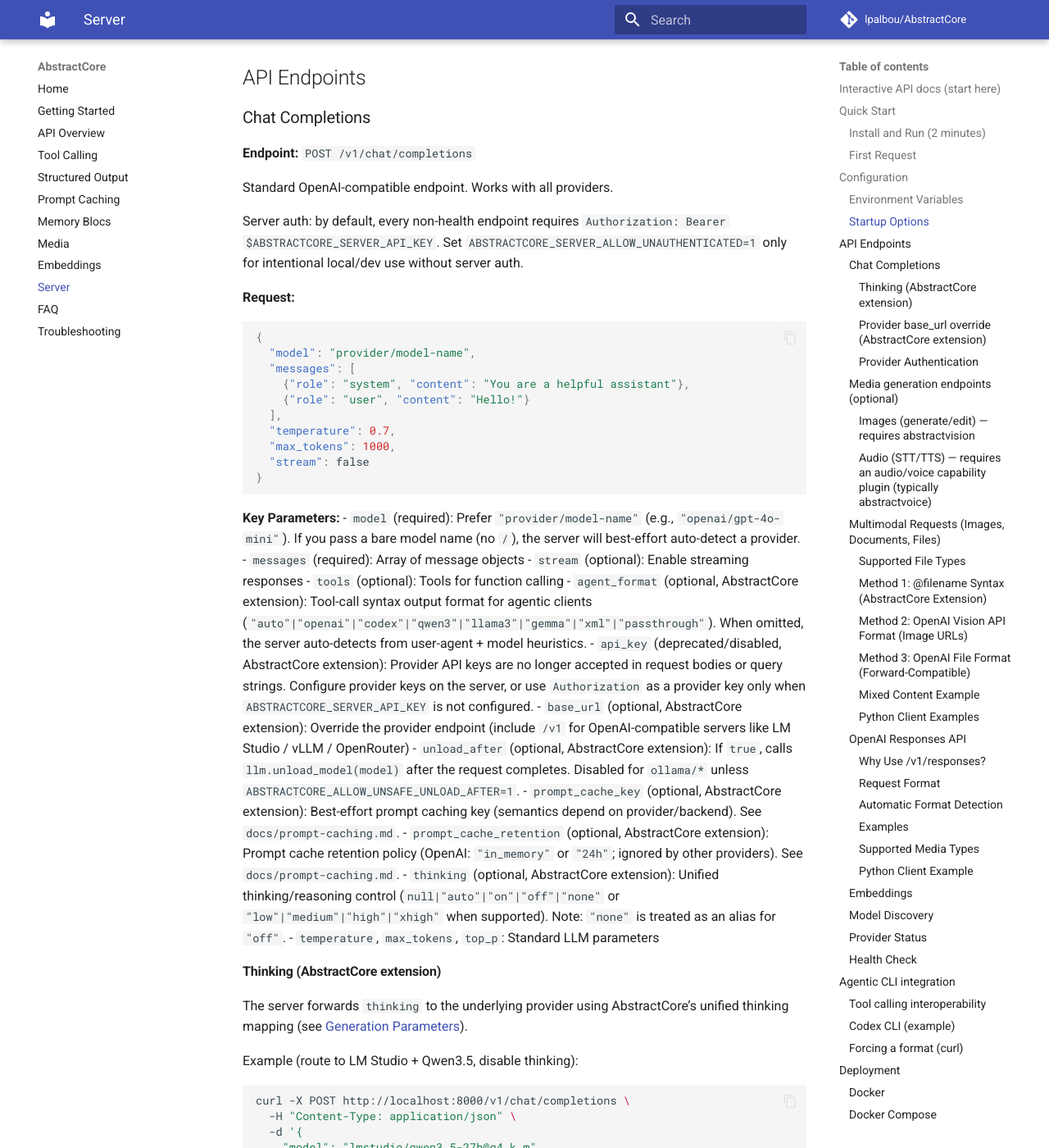
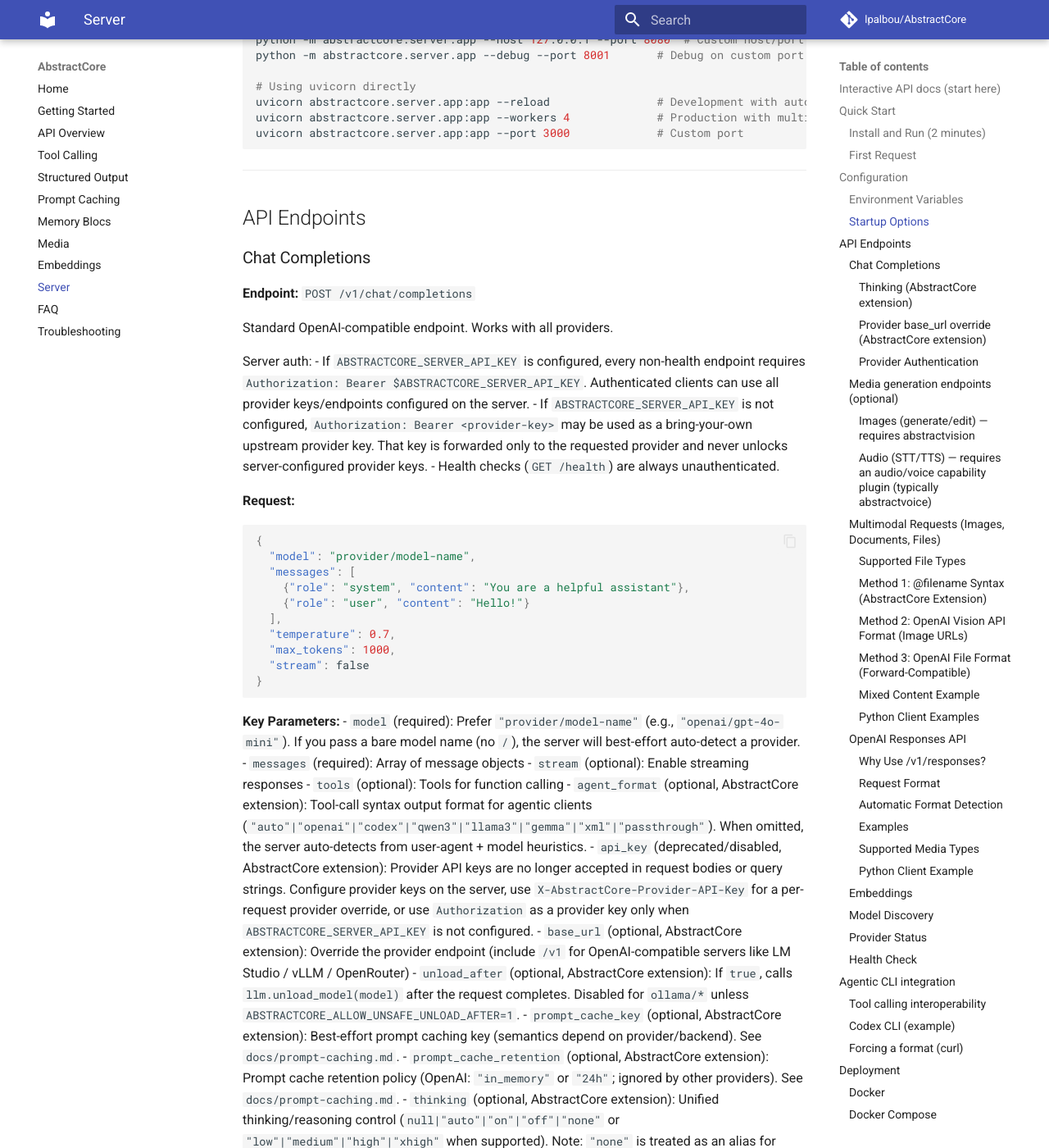
Before and after one commit to sidhantpande/Unified-LLM, an MkDocs documentation site: the page built from docs/server.md, in a window 1280 px wide and 1400 px high, scrolled down 2443 px. Shown: the whole window at 82% size. Built offline with MkDocs 1.6.1 and Material for MkDocs 9.7.7, drawn with Linux system fonts in a browser that asks for light colours; comment, search, counter and statistics services are not loaded; some of the changed text lies outside the part shown.

Commit message:
Harden server credential routing

````diff
--- a/docs/server.md
+++ b/docs/server.md
@@ -18,6 +18,10 @@ Visit while the server is running:
 # Install
 pip install "abstractcore[server]"
 
+# Configure server auth and provider keys
+export ABSTRACTCORE_SERVER_API_KEY="acore-server-secret"
+export OPENAI_API_KEY="sk-..."
+
 # Start server
 python -m abstractcore.server.app
 
@@ -34,6 +38,7 @@ curl http://localhost:8000/health
 ```bash
 curl -X POST http://localhost:8000/v1/chat/completions \
   -H "Content-Type: application/json" \
+  -H "Authorization: Bearer $ABSTRACTCORE_SERVER_API_KEY" \
   -d '{
     "model": "openai/gpt-4o-mini",
     "messages": [{"role": "user", "content": "Hello!"}]
@@ -43,9 +48,10 @@ curl -X POST http://localhost:8000/v1/chat/completions \
 Or with Python:
 
 ```python
+import os
 from openai import OpenAI
 
-client = OpenAI(base_url="http://localhost:8000/v1", api_key="not-needed")
+client = OpenAI(base_url="http://localhost:8000/v1", api_key=os.environ["ABSTRACTCORE_SERVER_API_KEY"])
 
 response = client.chat.completions.create(
     model="anthropic/claude-haiku-4-5",
@@ -67,6 +73,9 @@ export ANTHROPIC_API_KEY="sk-ant-..."
 export OPENROUTER_API_KEY="sk-or-..."
 export PORTKEY_API_KEY="pk_..."         # optional (Portkey)
 export PORTKEY_CONFIG="pcfg_..."        # required for Portkey routing
+
+# Server master key. Authenticated clients can use all server-configured providers.
+export ABSTRACTCORE_SERVER_API_KEY="acore-server-secret"
 
 # Local providers
 export OLLAMA_BASE_URL="http://localhost:11434"          # (or legacy: OLLAMA_HOST)
@@ -127,10 +136,14 @@ uvicorn abstractcore.server.app:app --port 3000             # Custom port
 
 Standard OpenAI-compatible endpoint. Works with all providers.
 
-Server auth: by default, every non-health endpoint requires
-`Authorization: Bearer $ABSTRACTCORE_SERVER_API_KEY`. Set
-`ABSTRACTCORE_SERVER_ALLOW_UNAUTHENTICATED=1` only for intentional local/dev use without
-server auth.
+Server auth:
+- If `ABSTRACTCORE_SERVER_API_KEY` is configured, every non-health endpoint requires
+  `Authorization: Bearer $ABSTRACTCORE_SERVER_API_KEY`. Authenticated clients can use all
+  provider keys/endpoints configured on the server.
+- If `ABSTRACTCORE_SERVER_API_KEY` is not configured, `Authorization: Bearer <provider-key>`
+  may be used as a bring-your-own upstream provider key. That key is forwarded only to the
+  requested provider and never unlocks server-configured provider keys.
+- Health checks (`GET /health`) are always unauthenticated.
 
 **Request:**
 ```json
@@ -152,7 +165,7 @@ server auth.
 - `stream` (optional): Enable streaming responses
 - `tools` (optional): Tools for function calling
 - `agent_format` (optional, AbstractCore extension): Tool-call syntax output format for agentic clients (`"auto"|"openai"|"codex"|"qwen3"|"llama3"|"gemma"|"xml"|"passthrough"`). When omitted, the server auto-detects from user-agent + model heuristics.
-- `api_key` (deprecated/disabled, AbstractCore extension): Provider API keys are no longer accepted in request bodies or query strings. Configure provider keys on the server, or use `Authorization` as a provider key only when `ABSTRACTCORE_SERVER_API_KEY` is not configured.
+- `api_key` (deprecated/disabled, AbstractCore extension): Provider API keys are no longer accepted in request bodies or query strings. Configure provider keys on the server, use `X-AbstractCore-Provider-API-Key` for a per-request provider override, or use `Authorization` as a provider key only when `ABSTRACTCORE_SERVER_API_KEY` is not configured.
 - `base_url` (optional, AbstractCore extension): Override the provider endpoint (include `/v1` for OpenAI-compatible servers like LM Studio / vLLM / OpenRouter)
 - `unload_after` (optional, AbstractCore extension): If `true`, calls `llm.unload_model(model)` after the request completes. Disabled for `ollama/*` unless `ABSTRACTCORE_ALLOW_UNSAFE_UNLOAD_AFTER=1`.
 - `prompt_cache_key` (optional, AbstractCore extension): Best-effort prompt caching key (semantics depend on provider/backend). See `docs/prompt-caching.md`.
@@ -185,9 +198,10 @@ Notes:
 **Example with streaming:**
 
 ```python
+import os
 from openai import OpenAI
 
-client = OpenAI(base_url="http://localhost:8000/v1", api_key="not-needed")
+client = OpenAI(base_url="http://localhost:8000/v1", api_key=os.environ["ABSTRACTCORE_SERVER_API_KEY"])
 
 stream = client.chat.completions.create(
     model="ollama/qwen3-coder:30b",
@@ -208,7 +222,7 @@ Security notes:
 - Request-level `base_url` overrides are **loopback-only by default**. To allow additional
   origins or host globs, set `ABSTRACTCORE_SERVER_BASE_URL_ALLOWLIST`. URL entries are parsed
   and matched on scheme, exact host, effective port, and path-segment prefix.
-- If the server has an environment provider key set (e.g. `OPENAI_API_KEY`) and you route to a **non-loopback** `base_url`, the request is refused unless the provider key was supplied via `Authorization` while server auth is disabled.
+- If the server has an environment provider key set (e.g. `OPENAI_API_KEY`) and you route to a **non-loopback** `base_url`, the request is refused unless the provider key was supplied explicitly with `X-AbstractCore-Provider-API-Key`, or with `Authorization` when server auth is disabled.
 
 ```bash
 curl -X POST http://localhost:8000/v1/chat/completions \
@@ -239,6 +253,20 @@ curl -X POST http://localhost:8000/v1/chat/completions \
 When `ABSTRACTCORE_SERVER_API_KEY` is not configured, `Authorization: Bearer <provider-key>` may
 be used as an upstream provider key. Once server auth is enabled, `Authorization` is reserved for
 the AbstractCore server key and is never forwarded upstream.
+
+To override a single upstream provider while still using the server master key, send the provider
+key in `X-AbstractCore-Provider-API-Key`. The override applies only to the requested provider:
+
+```bash
+curl -X POST http://localhost:8000/v1/chat/completions \
+  -H "Content-Type: application/json" \
+  -H "Authorization: Bearer $ABSTRACTCORE_SERVER_API_KEY" \
+  -H "X-AbstractCore-Provider-API-Key: $ANTHROPIC_API_KEY" \
+  -d '{
+    "model": "anthropic/claude-haiku-4-5",
+    "messages": [{"role": "user", "content": "Hello!"}]
+  }'
+```
 
 ### Media generation endpoints (optional)
 
@@ -440,10 +468,11 @@ Combine text, images, and documents in a single request:
 
 **Using OpenAI Client:**
 ```python
+import os
 from openai import OpenAI
 import base64
 
-client = OpenAI(base_url="http://localhost:8000/v1", api_key="not-needed")
+client = OpenAI(base_url="http://localhost:8000/v1", api_key=os.environ["ABSTRACTCORE_SERVER_API_KEY"])
 
 # Method 1: @filename syntax
 response = client.chat.completions.create(
@@ -681,9 +710,10 @@ All file types supported via URL, local path, or base64:
 #### Python Client Example
 
 ```python
+import os
 from openai import OpenAI
 
-client = OpenAI(base_url="http://localhost:8000/v1", api_key="not-needed")
+client = OpenAI(base_url="http://localhost:8000/v1", api_key=os.environ["ABSTRACTCORE_SERVER_API_KEY"])
 
 # Direct request to /v1/responses endpoint
 import requests
@@ -869,7 +899,10 @@ CMD ["uvicorn", "abstractcore.server.app:app", "--host", "0.0.0.0", "--port", "8
 **Run:**
 ```bash
 docker build -t abstractcore-server .
-docker run -p 8000:8000 -e OPENAI_API_KEY=$OPENAI_API_KEY abstractcore-server
+docker run -p 8000:8000 \
+  -e ABSTRACTCORE_SERVER_API_KEY=$ABSTRACTCORE_SERVER_API_KEY \
+  -e OPENAI_API_KEY=$OPENAI_API_KEY \
+  abstractcore-server
 ```
 
 ### Docker Compose
@@ -883,6 +916,7 @@ services:
     ports:
       - "8000:8000"
     environment:
+      - ABSTRACTCORE_SERVER_API_KEY=${ABSTRACTCORE_SERVER_API_KEY}
       - ANTHROPIC_API_KEY=${ANTHROPIC_API_KEY}
       - OPENAI_API_KEY=${OPENAI_API_KEY}
     restart: unless-stopped
@@ -1035,6 +1069,7 @@ ollama list
 
 ```bash
 # Set API keys
+export ABSTRACTCORE_SERVER_API_KEY="acore-server-secret"
 export OPENAI_API_KEY="sk-..."
 export ANTHROPIC_API_KEY="sk-ant-..."
 
````
Also changed, not shown: CHANGELOG.md (+1 -0 lines), abstractcore/server/README.md (+27 -6 lines), 2 other files.
